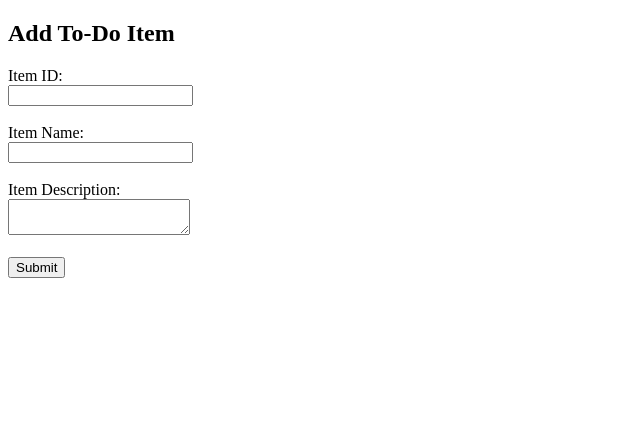
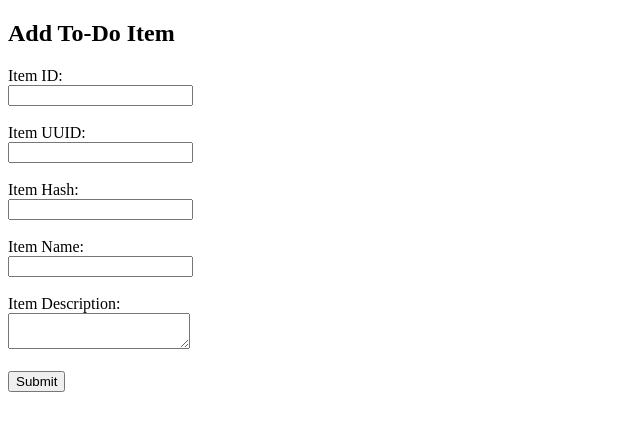
Before and after one commit to SUBHANGI-DHASMANA/devops, a Flask app: template flask/frontend/templates/todo.html in a window 1280 px wide. Shown: the top 431 px of the page, without its empty margins (0-640 px from the left). Run offline with Flask 3, Linux system fonts and the light colour scheme; the template is opened without the code that fills it, so the values that code supplies are empty.

Commit message:
Rest to item-id field

```diff
--- a/flask/frontend/templates/todo.html
+++ b/flask/frontend/templates/todo.html
@@ -9,6 +9,12 @@
   <form id="todoForm">
     <label>Item ID:</label><br>
     <input type="text" id="itemId" required /><br><br>
+
+    <label>Item UUID:</label><br>
+    <input type="text" id="itemUUID" required /><br><br>
+
+    <label>Item Hash:</label><br>
+    <input type="text" id="itemHash" required /><br><br>
 
     <label>Item Name:</label><br>
     <input type="text" id="itemName" required /><br><br>
```
